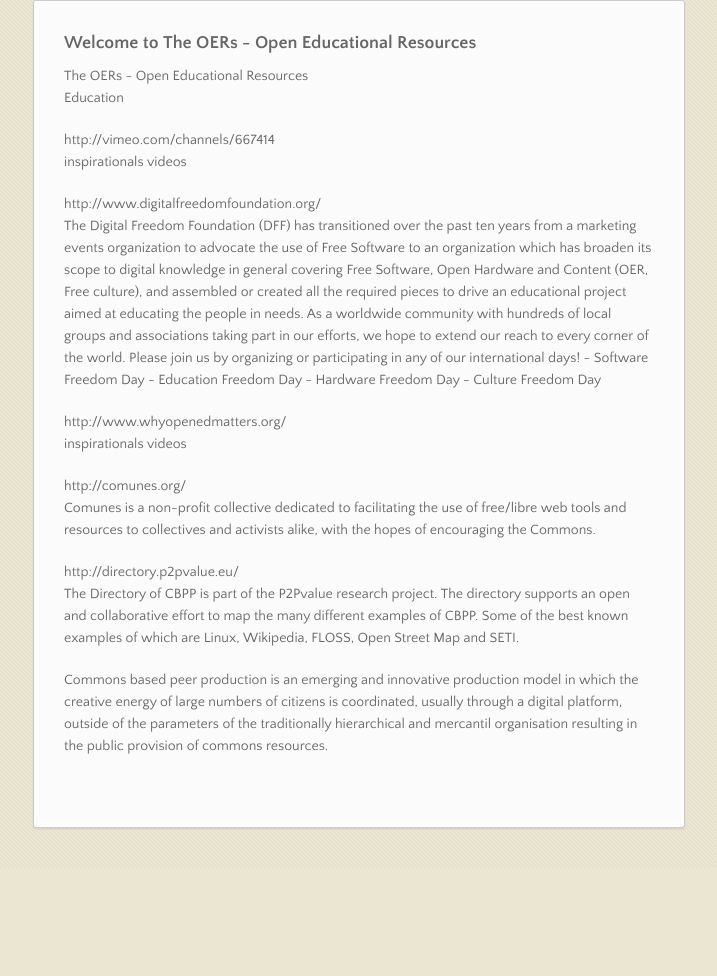
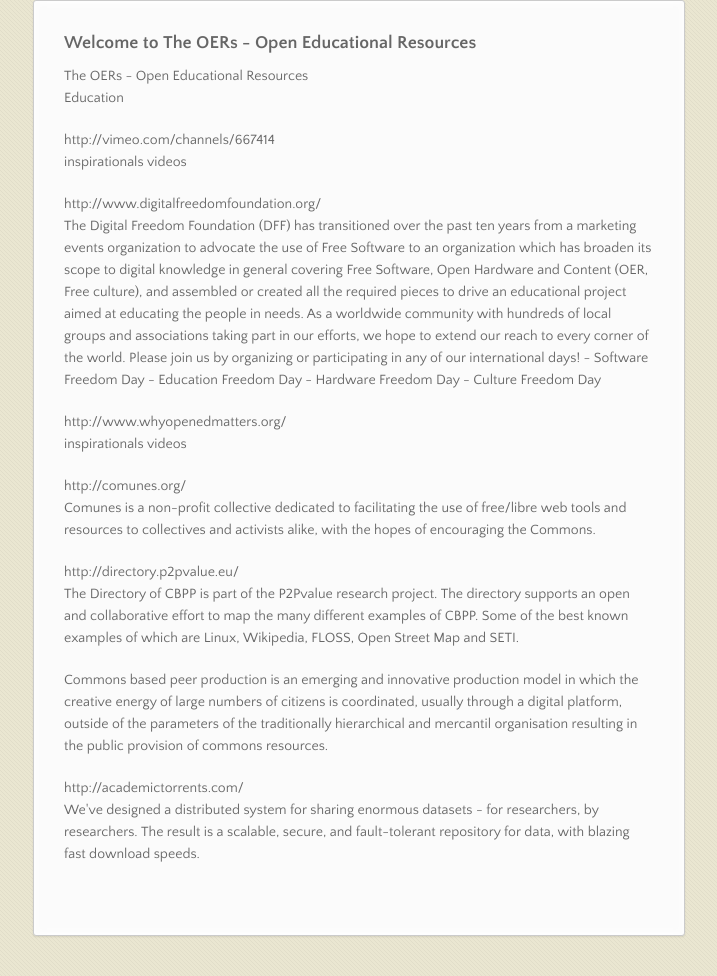
Before and after one commit to fortinux/oers, a plain HTML site: page media.html in a window 1280 px wide. Shown: the part 190-1166 px from the top of the page, without its empty margins (282-999 px from the left). Before the commit the page ends 1058 px from the top, so only its background shows below. Drawn offline with nearby package versions, Linux system fonts and the light colour scheme.

Commit message:
add academictorrents.com

```diff
--- a/media.html
+++ b/media.html
@@ -70,3 +70,6 @@ http://directory.p2pvalue.eu/
 <p>The Directory of CBPP is part of the P2Pvalue research project. The directory supports an open and collaborative effort to map the many different examples of CBPP. Some of the best known examples of which are Linux, Wikipedia, FLOSS, Open Street Map and SETI.</p>
 
 <p>Commons based peer production is an emerging and innovative production model in which the creative energy of large numbers of citizens is coordinated, usually through a digital platform, outside of the parameters of the traditionally hierarchical and mercantil organisation resulting in the public provision of commons resources. </p>
+
+http://academictorrents.com/
+<p> We've designed a distributed system for sharing enormous datasets - for researchers, by researchers. The result is a scalable, secure, and fault-tolerant repository for data, with blazing fast download speeds.</p>
```
